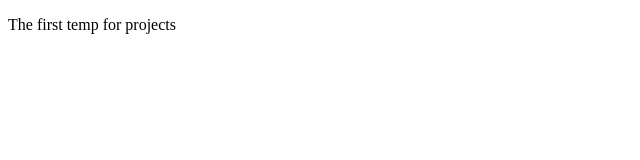
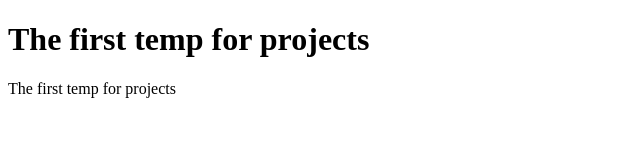
Before and after one commit to cataclysm1987/Sherry-HW-Template, a plain HTML site: page index.html in a window 1280 px wide. Shown: the whole page, without its empty margins (0-640 px from the left). Drawn offline with Linux system fonts and the light colour scheme.

Commit message:
<p> The first temp for projects</p>

```diff
--- a/index.html
+++ b/index.html
@@ -3,6 +3,7 @@
 <head>
 </head>
 <body>
+    <h1> The first temp for projects</h1>
     <p> The first temp for projects</p>
 </body>
 </html>
```
